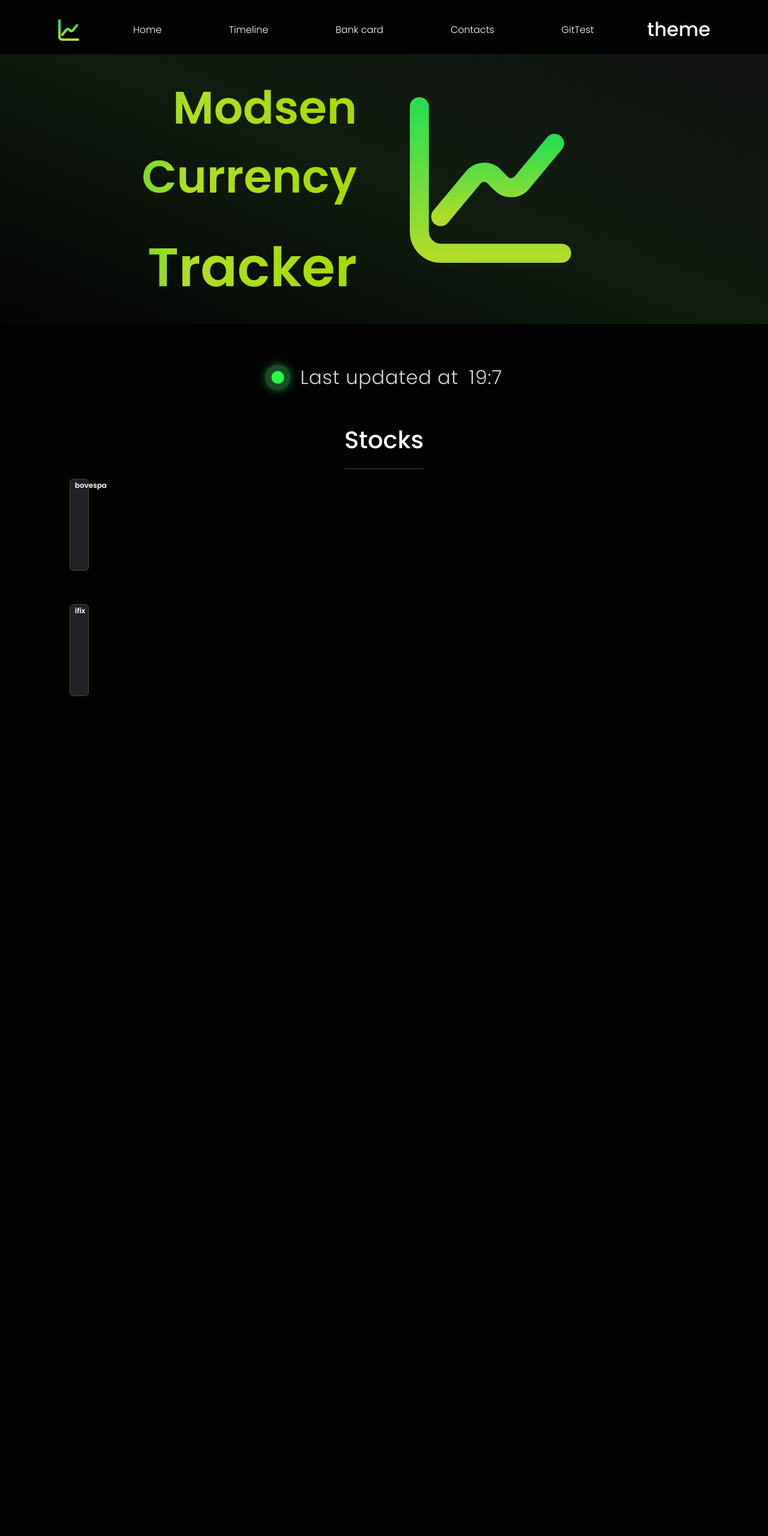
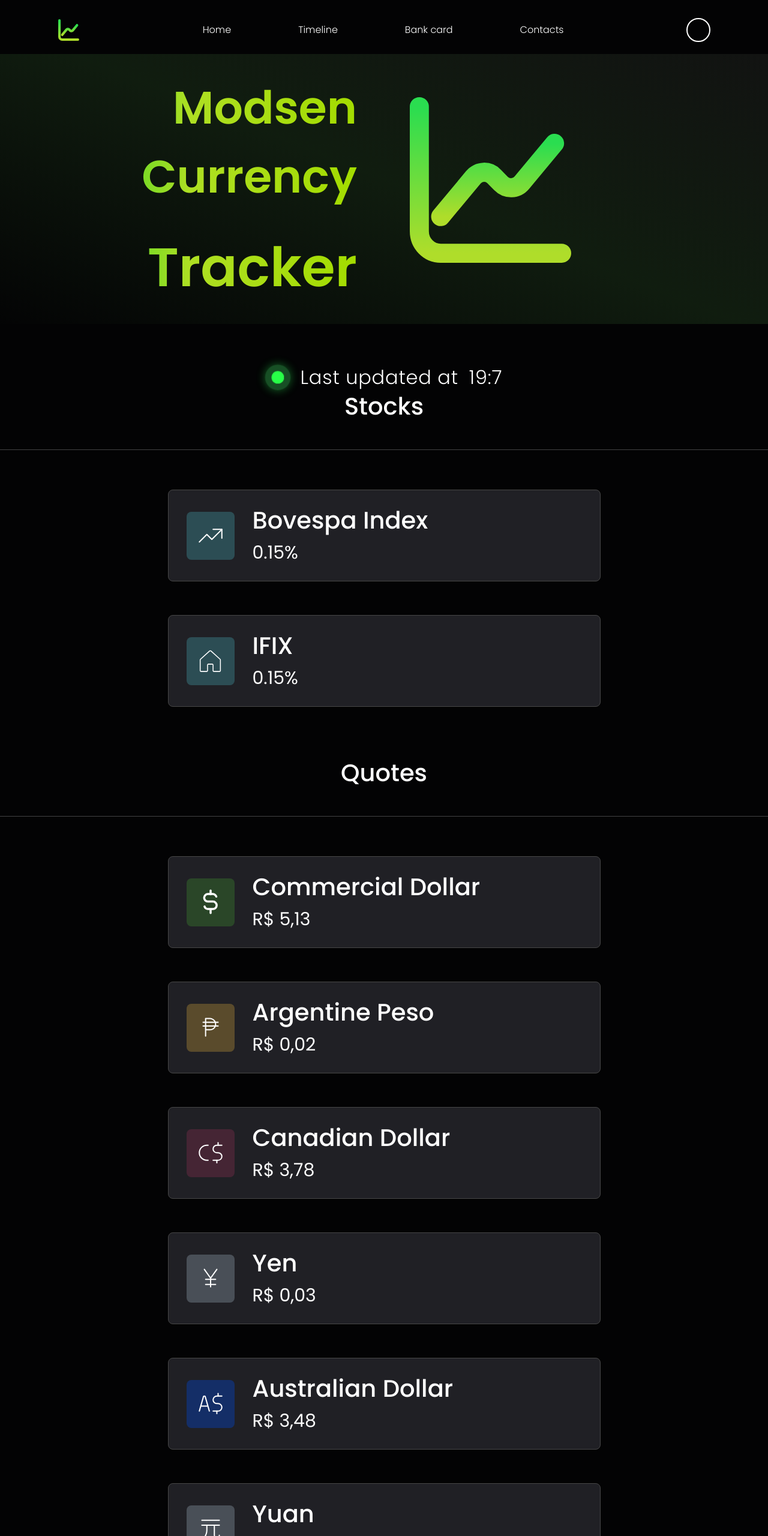
Before and after one commit to zxcanton228/modsen, a plain HTML site: page index.html in a window 1280 px wide. Shown: the top 2560 px of the page at 60% size. Before the commit the page ends 1160 px from the top, so only its background shows below. Drawn offline with nearby package versions, Linux system fonts and the light colour scheme.

Commit message:
Project v1.0

```diff
--- a/assets/css/badge.css
+++ b/assets/css/badge.css
@@ -1,17 +1,51 @@
 .badges{
 	display: grid;
-	/* grid-template-columns: repeat(auto-fill, 1fr); */
-	justify-content: space-between;
+	grid-template-columns: repeat(auto-fill, min(721px,100%));
+	justify-content: space-around;
 	gap: 56px 30px;
 	width: 100%;
 }
-.badge{
+
+.badger{
 	height: 153px;
-	width: min(45%, 100%);
+	/* width: ;  */
 	border-radius: 8px;
 	border: 1px solid #474747;
 
-	background: #202025;
+	background: var(--badge-back);
+	color: var(--main-color);
+
+	display: flex!important;
+	align-items: center;
+	padding-left: 30px;
+	column-gap: 30px;
+
+	cursor: pointer;
+
+	transition: .8s all;
+}
+.badger:hover{
+	transform: scale(0.98);
+}
+.badge__curency{
+	width: 80px;
+	height: 80px;
+
+	display: flex;
+	justify-content: center;
+	align-items: center;
+
+	border-radius: 8px;
+	background: #2C4D54;
+}
+.badge__article{
+	font-size: 30px;
+	height: 99px;
+	font-weight: 400;
+}
+.badge__article>p{
+	color: var(--main-color);
+
 }
 .stocks__hr{
 	/* width: 620px; */
@@ -20,7 +54,37 @@
 
 .stocks__title{
 	width: 100%;
-	justify-content: center;
+	/* justify-content: center; */
+	row-gap: 24px;
 	display: grid;
-	/* text-align: center; */
+	text-align: center;
+	margin-bottom: 50px;
+
+	transition: .7s all;
 }
+
+
+.dollar{
+	background: #2A4628;
+}
+.rubl{
+	background: #5A4B2C;
+}
+.cdollar{
+	background: #452534;
+}
+.gray{
+	background: #494F57;
+}
+.adollar{
+	background: #142E67;
+}
+.euro{
+	background: #1D324B;
+}
+.bitcoin{
+	background: #3D2E28;
+}
+.libra{
+	background: #5B2C2B;
+}
--- a/assets/css/style.css
+++ b/assets/css/style.css
@@ -7,6 +7,7 @@ body{
 	font-family: 'Poppins', sans-serif !important;
 	color: var(--main-color) !important;
 	height: 100%;
+
 }
 
 
@@ -18,6 +19,7 @@ header{
 
 	display: flex;
 	justify-content: center;
+	transition: .7s all;
 }
 
 .header__container{
@@ -43,16 +45,35 @@ header{
 .header__nav>a:hover {
 	color: #cbc9c9;
 }
+.h2{
 
+}
+.theme{
+	border-radius: 100px;
+	border: 2px solid var(--main-color);
 
+	width: 40px;
+	height: 40px;
 
+	cursor: pointer;
 
+	display: flex;
+	justify-content: center;
+	align-items: center;
+
+	padding: 0;
+}
+.theme>i{
+	padding: 0;
+	margin: 0;
+}
 /* LANDING */
 .landing{
-	background: linear-gradient(-158deg, #121212 -5.23%, rgba(130, 253, 113, 0.1), rgba(36, 121, 64, 0.00) 102%);
+	background: var(--landing-back);
 	height: 450px;
 	width: 100%;
 	margin-top: -10px;
+	transition: .7s all;
 }
 .landing__titleMD{
 	text-align: right;
@@ -75,17 +96,24 @@ header{
 	margin-top: 65px;
 }
 .update>p{
-	color: #D9D9D9;
+	color: var(--main-color);
 	font-size: 32px;
 	font-weight: 300;
 	margin: 0;
 	letter-spacing: 0.8px;
+	transition: .7s all;
 }
 /* CONTENT */
 .content{
-	padding: 56px 116px 0;
+
 	display: grid;
 	row-gap: 86px;
 }
 
-/* STOCKS */
+/* FOOTER */
+
+footer{
+	display: flex;
+	height: 400px;
+	padding: 0 50px 0;
+}
--- a/assets/css/system.css
+++ b/assets/css/system.css
@@ -5,8 +5,17 @@
 :root {
 	--main: #030304;
 	--main-gradient: linear-gradient(90deg, #00CE2C 0.18%, #AEDF23 49.3%, #A3DC00 99.88%);
-	--main-color: #FFFFFF
+	--landing-back: linear-gradient(-158deg, #121212 -5.23%, rgba(130, 253, 113, 0.1), rgba(36, 121, 64, 0.00) 102%);;
+	--main-color: #FFFFFF;
+	--badge-back: #202025;
 }
+.dark{
+	--main: white;
+	--main-color: #030304;
+	--badge-back: #ededed;
+	--landing-back: #ededed;
+}
+
 
 ::selection{
 	background: none;
@@ -18,6 +27,5 @@
 }
 ::-webkit-scrollbar-thumb{
 	background-color: gray;
-	border-radius: 5px;
 	width: 5px;
 }
--- a/index.html
+++ b/index.html
@@ -38,9 +38,10 @@
 					<a href="/">Timeline</a>
 					<a href="/">Bank card</a>
 					<a href="/">Contacts</a>
-					<a href="/">GitTest</a>
 				</nav>
-				<div class="h2">theme</div>
+				<div class="h2">
+					<div class="theme"></div>
+				</div>
 			</section>
 		</header>
 
@@ -70,6 +71,7 @@
 			<p>Last updated at</p>
 			<p id="time">Loading...</p>
 		</div>
+
 		<div class="content col-12">
 			<div class="stocks">
 				<div class="stocks__title">
@@ -78,10 +80,158 @@
 				</div>
 
 				<div class="badges">
-					<section class="badge">bovespa</section>
-					<section class="badge">ifix</section>
+					<section class="badger">
+						<div class="badge__curency">
+							<img src="./assets/img/currency/up.svg" alt="Currency image" />
+						</div>
+						<article class="badge__article">
+							<h1>Bovespa Index</h1>
+							<p>0.15%</p>
+						</article>
+					</section>
+
+					<section class="badger">
+						<div class="badge__curency">
+							<img src="./assets/img/currency/home.svg" alt="Currency image" />
+						</div>
+						<article class="badge__article">
+							<h1>IFIX</h1>
+							<p>0.15%</p>
+						</article>
+					</section>
 				</div>
 			</div>
+			<div class="stocks">
+				<div class="stocks__title">
+					<h1>Quotes</h1>
+					<hr />
+				</div>
+
+				<div class="badges">
+					<section class="badger">
+						<div class="badge__curency dollar">
+							<img
+								src="./assets/img/currency/dollar.svg"
+								alt="Currency image"
+							/>
+						</div>
+						<article class="badge__article">
+							<h1>Commercial Dollar</h1>
+							<p>R$ 5,13</p>
+						</article>
+					</section>
+
+					<section class="badger">
+						<div class="badge__curency rubl">
+							<img src="./assets/img/currency/rubl.svg" alt="Currency image" />
+						</div>
+						<article class="badge__article">
+							<h1>Argentine Peso</h1>
+							<p>R$ 0,02</p>
+						</article>
+					</section>
+
+					<section class="badger">
+						<div class="badge__curency cdollar">
+							<img
+								src="./assets/img/currency/cdollar.svg"
+								alt="Currency image"
+							/>
+						</div>
+						<article class="badge__article">
+							<h1>Canadian Dollar</h1>
+							<p>R$ 3,78</p>
+						</article>
+					</section>
+
+					<section class="badger">
+						<div class="badge__curency gray">
+							<img src="./assets/img/currency/yen.svg" alt="Currency image" />
+						</div>
+						<article class="badge__article">
+							<h1>Yen</h1>
+							<p>R$ 0,03</p>
+						</article>
+					</section>
+
+					<section class="badger">
+						<div class="badge__curency adollar">
+							<img
+								src="./assets/img/currency/adollar.svg"
+								alt="Currency image"
+							/>
+						</div>
+						<article class="badge__article">
+							<h1>Australian Dollar</h1>
+							<p>R$ 3,48</p>
+						</article>
+					</section>
+
+					<section class="badger">
+						<div class="badge__curency gray">
+							<img src="./assets/img/currency/yuan.svg" alt="Currency image" />
+						</div>
+						<article class="badge__article">
+							<h1>Yuan</h1>
+							<p>R$ 0,74</p>
+						</article>
+					</section>
+
+					<section class="badger">
+						<div class="badge__curency euro">
+							<img src="./assets/img/currency/euro.svg" alt="Currency image" />
+						</div>
+						<article class="badge__article">
+							<h1>Euro</h1>
+							<p>R$ 5,43</p>
+						</article>
+					</section>
+
+					<section class="badger">
+						<div class="badge__curency bitcoin">
+							<img
+								src="./assets/img/currency/bitcoin.svg"
+								alt="Currency image"
+							/>
+						</div>
+						<article class="badge__article">
+							<h1>Bitcoin</h1>
+							<p>R$ 122.148,71</p>
+						</article>
+					</section>
+					<section class="badger">
+						<div class="badge__curency libra">
+							<img src="./assets/img/currency/rubl.svg" alt="Currency image" />
+						</div>
+						<article class="badge__article">
+							<h1>Libra</h1>
+							<p>R$ 6,16</p>
+						</article>
+					</section>
+				</div>
+			</div>
+			<footer class="col-12 d-flex justify-content-center align-items-center">
+				<div class="d-grid">
+					<h1
+						style="
+							background: var(--main-gradient);
+							background-clip: text;
+							-webkit-background-clip: text;
+							-webkit-text-fill-color: transparent;
+							font-weight: 600;
+						"
+					>
+						<img src="./assets/img/graf.svg" alt="graf" />Modsen Currency
+						Tracker
+					</h1>
+					<p>
+						Since then, the company has grown organically to. Starsup is the
+						world's largest trading platform, with $12 billion worth of currency
+						trading and 500,000 tickets sold daily to tens of thousands of
+						traders worldwide.
+					</p>
+				</div>
+			</footer>
 		</div>
 	</body>
 </html>
--- a/script.js
+++ b/script.js
@@ -13,4 +13,17 @@ function render() {
 	let hour = String(now.getHours())
 	return hour + ":" + min
 }
-console.log("Git is working")
+
+const btn = document.querySelector(".theme")
+
+btn.addEventListener("click", () => {
+	if (localStorage.getItem("mode") === "dark") {
+		document.body.classList.add("dark")
+
+		localStorage.setItem("mode", "light")
+	} else {
+		document.body.classList.remove("dark")
+
+		localStorage.setItem("mode", "dark")
+	}
+})
```
Also changed, not shown: assets/img/currency/adollar.svg (added), assets/img/currency/bitcoin.svg (added), assets/img/currency/cdollar.svg (added), assets/img/currency/dollar.svg (added), assets/img/currency/euro.svg (added), assets/img/currency/home.svg (added), assets/img/currency/libra.svg (added), assets/img/currency/rubl.svg (added), assets/img/currency/up.svg (added), assets/img/currency/yen.svg (added), assets/img/currency/yuan.svg (added).
